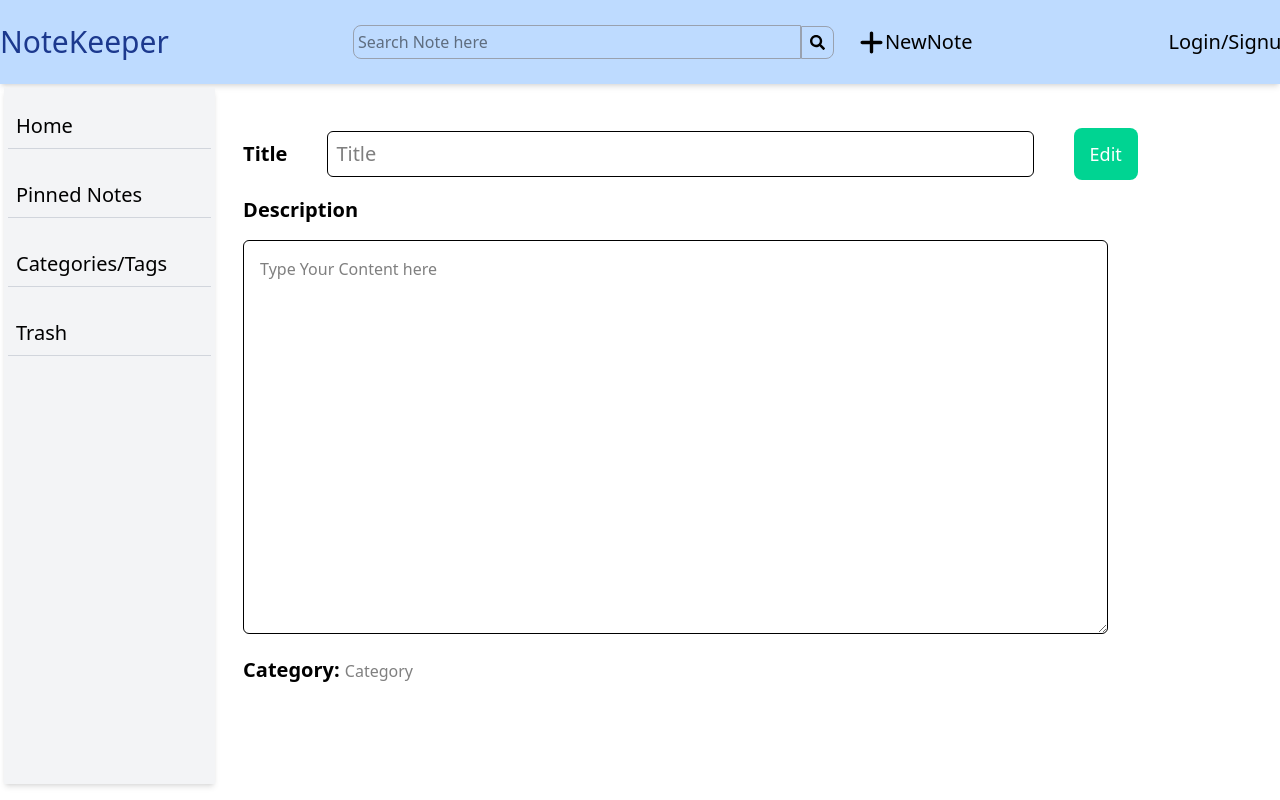
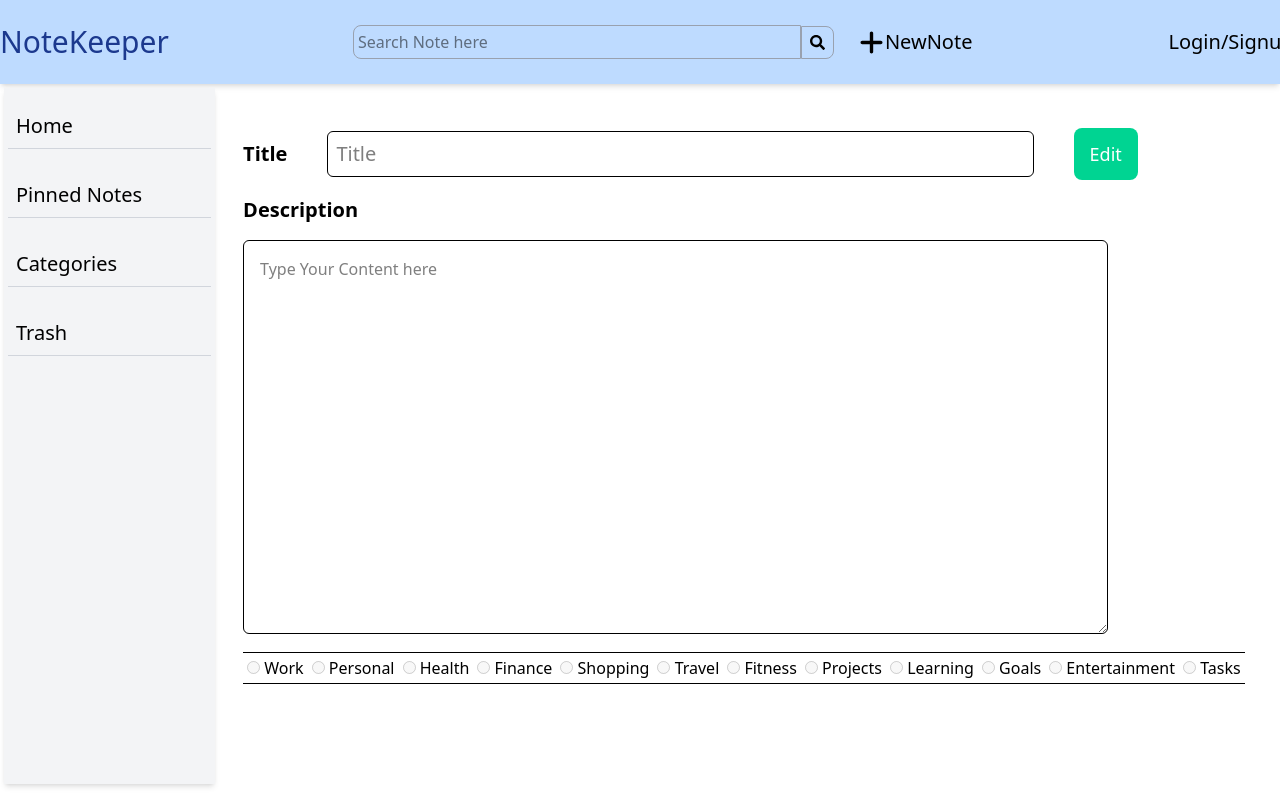
Before and after one commit to rukadikar123/Note-app-React, a React (Vite) app: page /notes/1 in a window 1280 px wide. Shown: the top 800 px of the page. Built offline with nearby package versions, Linux system fonts and the light colour scheme.

Commit message:
implement get notes by category functionality

```diff
--- a/src/App.jsx
+++ b/src/App.jsx
@@ -8,6 +8,7 @@ import NoteInfo from "./components/NoteInfo";
 import PinnedNotes from "./components/PinnedNotes";
 import Trash from "./components/Trash";
 import SearchedNote from "./components/SearchedNote";
+import Categories from "./components/Categories";
 
 function App() {
 
@@ -25,6 +26,7 @@ function App() {
               <Route path="/pinned-notes" element={<PinnedNotes/>} />
               <Route path="/trashed-notes" element={<Trash/>} />
               <Route path="/searched-notes" element={<SearchedNote/>} />
+              <Route path="/category" element={<Categories/>} />
             </Route>
 
         </Routes>
--- /dev/null
+++ b/src/components/Categories.jsx
@@ -0,0 +1,123 @@
+import React, { useMemo, useState } from "react";
+import { RiUnpinFill } from "react-icons/ri";
+import { TbPinned } from "react-icons/tb";
+import { useDispatch, useSelector } from "react-redux";
+import { Link, useNavigate } from "react-router-dom";
+import { addToPinned, deleteNote } from "../redux/NoteSlice";
+
+function Categories() {
+  const [selectedCat, setSelectedCat] = useState(null);
+
+  const user = useSelector((state) => state.noteSlice.user);
+  const notes = useSelector((state) => state.noteSlice.notes);
+  const categories = useSelector((state) => state.noteSlice.categories);
+
+  const handleSetClick = (cat) => {
+    setSelectedCat(cat);
+  };
+
+  const navigate = useNavigate();
+  const dispatch = useDispatch();
+
+  const handleDelete = (note) => {
+    dispatch(deleteNote(note));
+  };
+
+  const handleClick = (note) => {
+    dispatch(addToPinned(note));
+  };
+
+  const filteredNotes = useMemo(() => {
+    return notes.filter((note) => note.category === selectedCat);
+  }, [selectedCat, notes]);
+
+  return (
+    <>
+      <div>
+        {user ? (
+          <div>
+            <div className="flex  border p-2 shadow-md bg-gray-100 ml-4 mt-10 gap-6">
+              {categories.map((cat) => (
+                <p
+                  onClick={() => handleSetClick(cat)}
+                  className={`border ${
+                    selectedCat === cat
+                      ? "bg-blue-500 text-white font-semibold"
+                      : "bg-gray-300 text-gray-700 hover:bg-gray-400"
+                  } p-2 cursor-pointer  rounded-lg`}
+                  key={cat}
+                >
+                  {cat}
+                </p>
+              ))}
+            </div>
+            <div>
+              <div className="grid h-full grid-cols-3 bg-emerald-50 p-10 w-full gap-8 overflow-y-auto scrollbar-hide ">
+                {filteredNotes?.map((note) => (
+                  <Link
+                    to={`/notes/${note?.id}`}
+                    className="flex flex-col gap-6 shadow-md p-4 w-full h-[250px] cursor-pointer transform transition-transform duration-200  hover:scale-105 "
+                    key={note?.id}
+                  >
+                    <h1 className="text-2xl font-semibold border-b-1 p-1 border-gray-500 line-clamp-1">
+                      {note?.title}
+                    </h1>
+                    <p className="line-clamp-2 flex-grow text-gray-700 tracking-wider">
+                      {note?.description}
+                    </p>
+                    <div className="flex items-center gap-6">
+                      <button
+                        onClick={(e) => {
+                          e.preventDefault();
+                          e.stopPropagation();
+                          navigate(`/notes/${note?.id}`);
+                        }}
+                        className="py-2 px-6 bg-blue-400 text-white rounded-md hover:bg-blue-300 cursor-pointer"
+                      >
+                        Edit
+                      </button>
+                      <button
+                        onClick={(e) => {
+                          e.preventDefault();
+                          e.stopPropagation();
+                          handleDelete(note);
+                        }}
+                        className="py-2 px-6 bg-red-400 text-white rounded-md hover:bg-red-300 cursor-pointer"
+                      >
+                        Delete
+                      </button>
+                      <button
+                        onClick={(e) => {
+                          e.preventDefault();
+                          e.stopPropagation();
+                          handleClick(note);
+                        }}
+                        className={` p-2 ${
+                          note.isPinned
+                            ? "bg-yellow-400 hover:bg-yellow-600"
+                            : "bg-gray-400 hover:bg-gray-300"
+                        }  transition-all duration-300 ease-in-out rounded-full text-white hover:bg-gray-500 cursor-pointer`}
+                      >
+                        {note.isPinned ? (
+                          <RiUnpinFill size={30} />
+                        ) : (
+                          <TbPinned size={30} />
+                        )}
+                      </button>
+                    </div>
+                  </Link>
+                ))}
+              </div>
+            </div>
+          </div>
+        ) : (
+          <p className="mt-72 ml-72 text-xl">
+            Login or sign up to get your Note{" "}
+          </p>
+        )}
+      </div>
+    </>
+  );
+}
+
+export default Categories;
--- a/src/components/CreateNote.jsx
+++ b/src/components/CreateNote.jsx
@@ -4,31 +4,38 @@ import { addNote } from "../redux/NoteSlice";
 import toast from "react-hot-toast";
 
 function CreateNote() {
-const [noteData, setNoteData]=useState({
-    title:"",
-    description:"",
-    category:"",
-    isPinned:false
-})
+
+ const categories = useSelector((state) => state.noteSlice.categories);
+  const [noteData, setNoteData] = useState({
+    title: "",
+    description: "",
+    category: "",
+    isPinned: false,
+  });
+
+
 
   const user = useSelector((state) => state.noteSlice.user);
 
-const dispatch=useDispatch()
+  const dispatch = useDispatch();
 
-const handleAddNote=()=>{
-    if(!noteData.title.trim() || !noteData.description.trim() || !noteData.category.trim()){
-      alert("Note can' be emplty")
+  const handleAddNote = () => {
+    if (
+      !noteData.title.trim() ||
+      !noteData.description.trim()
+    ) {
+      alert("Note can' be emplty");
       return;
     }
-    dispatch(addNote({...noteData, id:Date.now()}))
-    setNoteData({title:"",description:"", category:"", isPinned:false})
-    toast.success("Note added successfully")
-}
+    dispatch(addNote({ ...noteData, id: Date.now() }));
+    setNoteData({ title: "", description: "", category: "", isPinned: false });
+    toast.success("Note added successfully");
+  };
 
   return (
     <>
-      {
-      user? <div className="flex flex-col gap-4 px-6 py-16 w-full h-full ">
+      {user ? (
+        <div className="flex flex-col gap-4 px-6 py-16 w-full h-full ">
           <div className="flex gap-10 items-center">
             <input
               className="border-1 rounded-md text-xl w-[70%] p-2"
@@ -36,9 +43,14 @@ const handleAddNote=()=>{
               placeholder="Title"
               required
               value={noteData.title}
-          onChange={(e)=>setNoteData({...noteData ,title:e.target.value })}
+              onChange={(e) =>
+                setNoteData({ ...noteData, title: e.target.value })
+              }
             />
-        <button onClick={handleAddNote} className="bg-emerald-400 px-4 py-3 text-lg rounded-lg text-white hover:bg-emerald-500 cursor-pointer">
+            <button
+              onClick={handleAddNote}
+              className="bg-emerald-400 px-4 py-3 text-lg rounded-lg text-white hover:bg-emerald-500 cursor-pointer"
+            >
               Create
             </button>
           </div>
@@ -51,18 +63,33 @@ const handleAddNote=()=>{
               rows={15}
               cols={90}
               value={noteData.description}
-          onChange={(e)=>setNoteData({...noteData ,description:e.target.value })}
+              onChange={(e) =>
+                setNoteData({ ...noteData, description: e.target.value })
+              }
             ></textarea>
           </div>
           <div>
-        <input type="text" placeholder="Category"
-        value={noteData.category}
-        onChange={(e)=>setNoteData({...noteData , category:e.target.value })} />
+            {categories.map((cat)=>(
+             <label className="p-1 border-t-1 border-b-1 " htmlFor="" key={cat}>
+               <input
+              type="radio"
+              name="category"
+              placeholder="Category"
+              value={cat}
+              checked={noteData.category===cat}
+              onChange={() =>
+                setNoteData({...noteData, category:cat})
+              }
+            /> {cat}
+             </label>
+            ))}
           </div>
-    </div> : <p className="mt-72 ml-72 text-xl">Login or sign up to create your Note </p>
-
-
-    }
+        </div>
+      ) : (
+        <p className="mt-72 ml-72 text-xl">
+          Login or sign up to create your Note{" "}
+        </p>
+      )}
     </>
   );
 }
--- a/src/components/Navbar.jsx
+++ b/src/components/Navbar.jsx
@@ -15,6 +15,11 @@ function Navbar() {
 
   const handleSearch=()=>{
     if(searchNote){
+      if(!user){
+        alert("You must log in to view your notes.")
+        setSearchNote("")
+        return;
+      }
       dispatch(setSearchTerm(searchNote))
       setSearchNote("")
       navigate("/searched-notes")
--- a/src/components/NoteInfo.jsx
+++ b/src/components/NoteInfo.jsx
@@ -7,6 +7,7 @@ function NoteInfo() {
   const { id } = useParams();
   const [isEditable, setIseditable] = useState(false);
 
+   const categories = useSelector((state) => state.noteSlice.categories);
   const notes = useSelector((state) => state.noteSlice?.notes);
   const findNote = useMemo(() => {
     return notes?.find((note) => note?.id === parseInt(id)) || {};
@@ -42,8 +43,7 @@ function NoteInfo() {
   const handleUpdate = () => {
     if (
       !editeNote.title.trim() ||
-      !editeNote.description.trim() ||
-      !editeNote.category.trim()
+      !editeNote.description.trim()
     ) {
       alert("Note can' be emplty");
       return;
@@ -99,16 +99,22 @@ function NoteInfo() {
           ></textarea>
         </div>
         <div>
-          <label className="text-xl font-semibold" htmlFor="">Category: </label>
-          <input
-            onChange={handleChange}
-            type="text"
-            name="category"
-            placeholder="Category"
-            disabled={!isEditable}
-            value={editeNote.category}
-          />
-        </div>
+            {categories.map((cat)=>(
+             <label className="p-1 border-t-1 border-b-1 " htmlFor="" key={cat}>
+               <input
+              type="radio"
+              name="category"
+              placeholder="Category"
+              value={cat}
+              disabled={!isEditable}
+              checked={editeNote.category===cat}
+              onChange={() =>
+                setEditedNote({...editeNote, category:cat})
+              }
+            /> {cat}
+             </label>
+            ))}
+          </div>
       </div>
     </>
   );
--- a/src/components/Notes.jsx
+++ b/src/components/Notes.jsx
@@ -80,7 +80,7 @@ function Notes() {
         </div>
       ) : (
         <p className="mt-72 ml-72 text-xl">
-          Login or sign up to create your Note{" "}
+          Login or sign up to get/create your Note{" "}
         </p>
       )}
     </div>
--- a/src/components/PinnedNotes.jsx
+++ b/src/components/PinnedNotes.jsx
@@ -86,7 +86,7 @@ function PinnedNotes() {
           </div>
         ) : (
           <p className="mt-72 ml-72 text-xl">
-            Login or sign up to create your Note{" "}
+            Login or sign up to get your pinned Note{" "}
           </p>
         )}
       </div>
--- a/src/components/Sidebar.jsx
+++ b/src/components/Sidebar.jsx
@@ -7,7 +7,7 @@ function Sidebar() {
         <ul className='flex flex-col gap-6'>
             <Link to="/" className='text-xl border-b-1 p-2 border-gray-300 hover:bg-emerald-300'>Home</Link>
             <Link to="/pinned-notes" className='text-xl border-b-1 p-2 border-gray-300 hover:bg-emerald-300'>Pinned Notes</Link>
-            <Link  className='text-xl border-b-1 p-2 border-gray-300 hover:bg-emerald-300'>Categories/Tags</Link>
+            <Link  to="/category" className='text-xl border-b-1 p-2 border-gray-300 hover:bg-emerald-300'>Categories</Link>
             <Link to="/trashed-notes" className='text-xl border-b-1 p-2 border-gray-300 hover:bg-emerald-300'>Trash</Link>
         </ul>
     </div>
--- a/src/redux/NoteSlice.js
+++ b/src/redux/NoteSlice.js
@@ -6,6 +6,20 @@ const initialState = {
   notes: [],
   deletedNotes: [],
   searchTerm: "",
+  categories :[
+    "Work",
+    "Personal",
+    "Health",
+    "Finance",
+    "Shopping",
+    "Travel",
+    "Fitness",
+    "Projects",
+    "Learning",
+    "Goals",
+    "Entertainment",
+    "Tasks",
+  ],
 };
 
 export const NoteSlice = createSlice({
```
Also changed, not shown: src/components/Trash.jsx (+4 -3 lines). Lines whose indentation alone changed are shown as unchanged.
